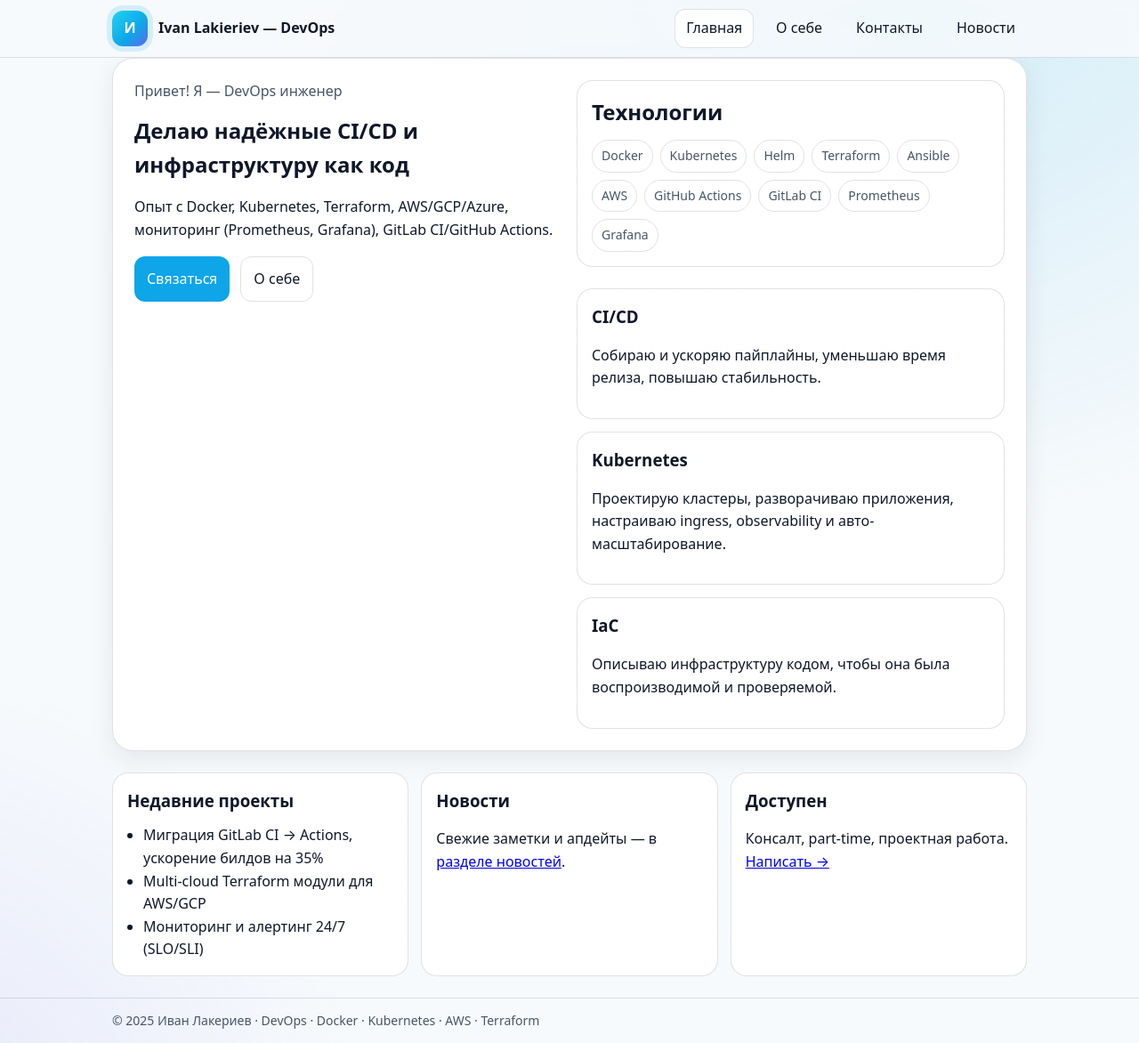
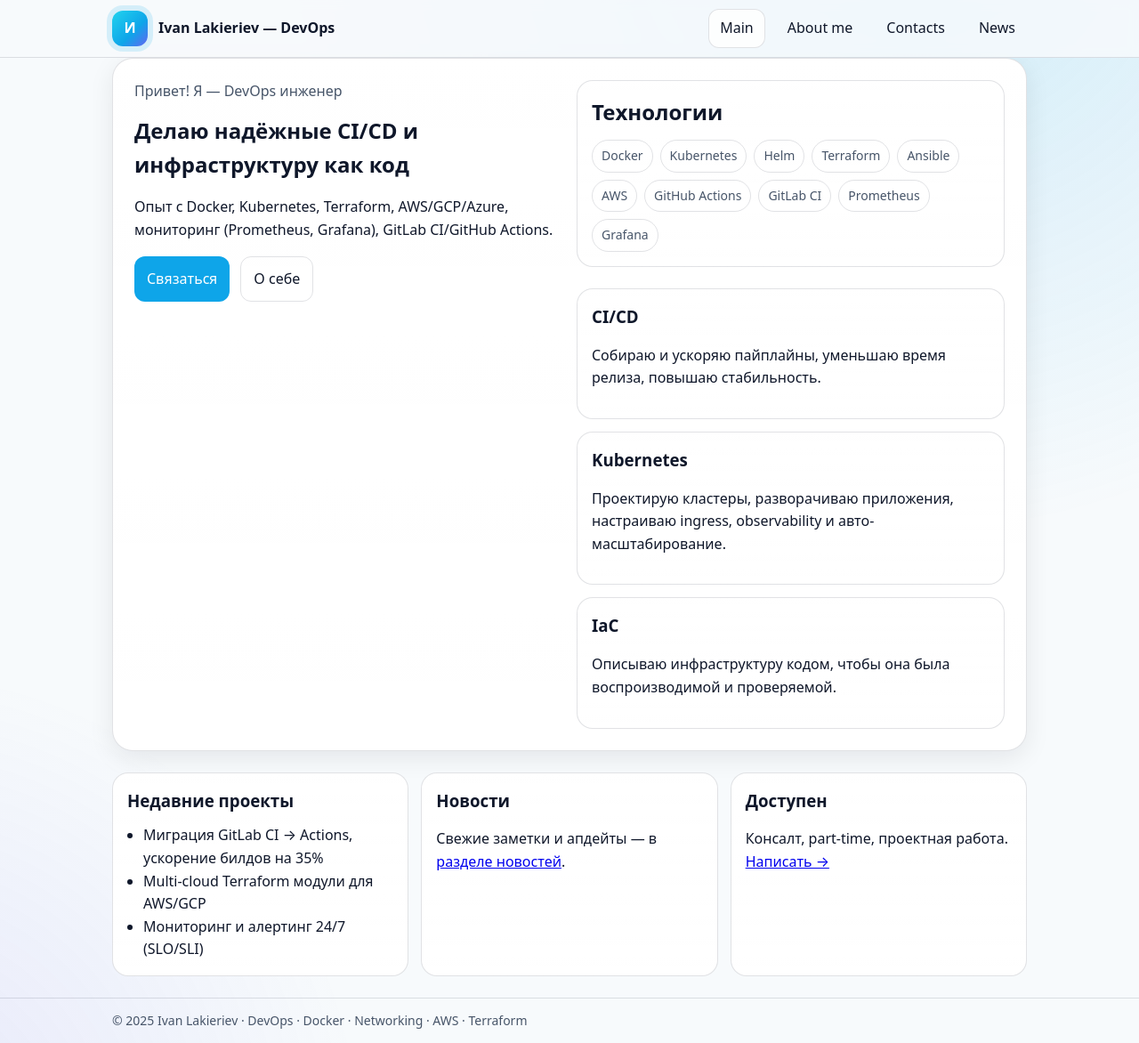
Before and after one commit to lkrv69/One-Page, a Jekyll site: the page built from index.md, in a window 1280 px wide and 1172 px high. Shown: the whole window at 89% size. Built offline with Jekyll 4.4.1, drawn with Linux system fonts in a browser that asks for light colours.

Commit message:
Update default.html

```diff
--- a/_layouts/default.html
+++ b/_layouts/default.html
@@ -17,10 +17,10 @@
     <nav>
       <button class="nav-toggle" aria-label="Меню" aria-expanded="false">☰</button>
       <div class="menu">
-        <a href="/" {% if page.url == "/" %}aria-current="page"{% endif %}>Главная</a>
-        <a href="/about/" {% if page.url == "/about/" %}aria-current="page"{% endif %}>О себе</a>
-        <a href="/contacts/" {% if page.url == "/contacts/" %}aria-current="page"{% endif %}>Контакты</a>
-        <a href="/news/" {% if page.url == "/news/" %}aria-current="page"{% endif %}>Новости</a>
+        <a href="/" {% if page.url == "/" %}aria-current="page"{% endif %}>Main</a>
+        <a href="/about/" {% if page.url == "/about/" %}aria-current="page"{% endif %}>About me</a>
+        <a href="/contacts/" {% if page.url == "/contacts/" %}aria-current="page"{% endif %}>Contacts</a>
+        <a href="/news/" {% if page.url == "/news/" %}aria-current="page"{% endif %}>News</a>
       </div>
     </nav>
   </div>
@@ -29,7 +29,7 @@
   {{ content }}
 </main>
 <footer class="footer">
-  <div class="container">© <span id="y"></span> Иван Лакериев · DevOps · Docker · Kubernetes · AWS · Terraform</div>
+  <div class="container">© <span id="y"></span> Ivan Lakieriev · DevOps · Docker · Networking · AWS · Terraform</div>
 </footer>
 <script src="/assets/script.js"></script>
 <script>document.getElementById('y').textContent = new Date().getFullYear()</script>
```
